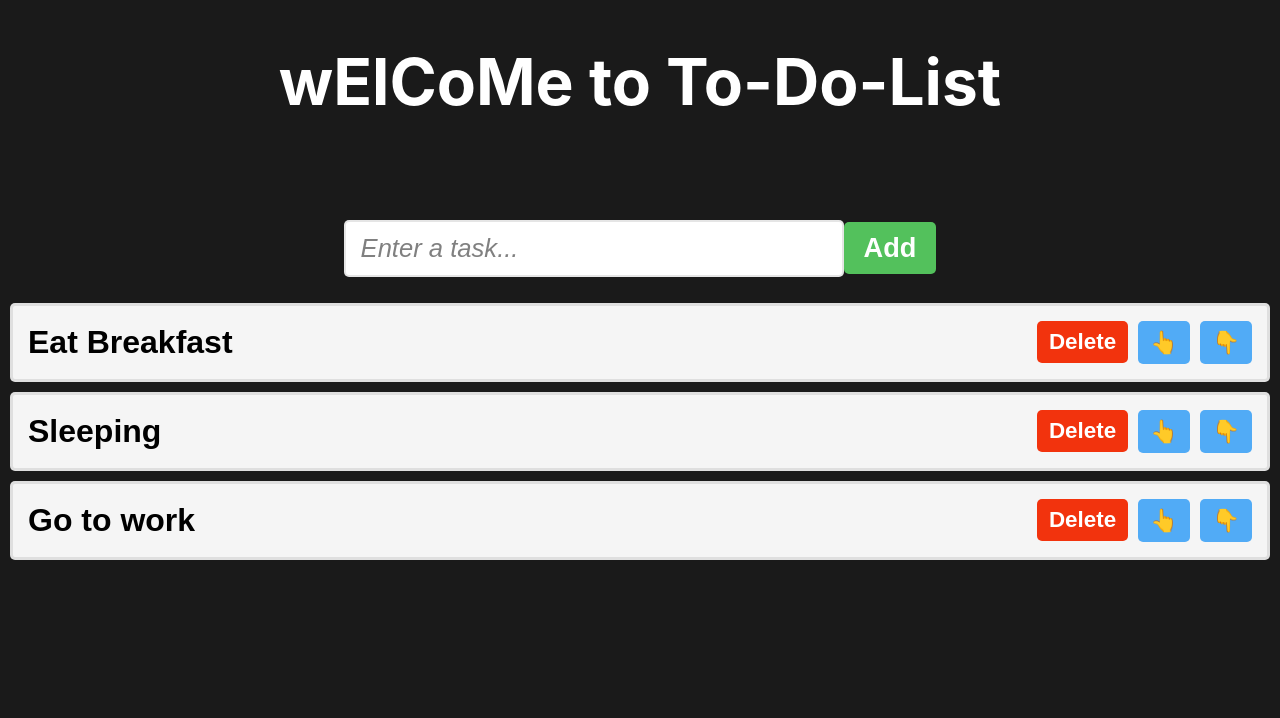
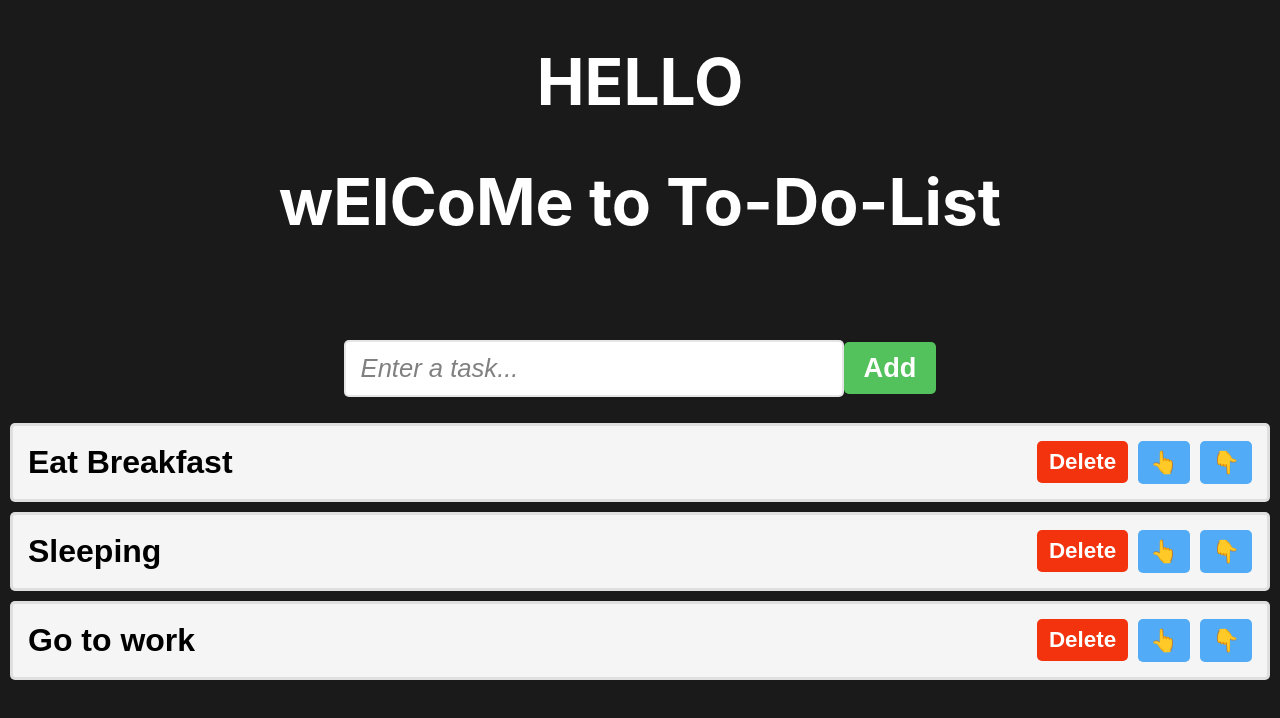
Before and after one commit to ravikumarreddyyb/To-Do-List, a React (Create React App) app: page / in a window 1280 px wide. Shown: the top 718 px of the page. Built offline with nearby package versions, Linux system fonts and the light colour scheme.

Commit message:
second commit

```diff
--- a/package.json
+++ b/package.json
@@ -1,4 +1,5 @@
 {
+  "homepage": "https://ravikumarreddyyb.github.ion/to-do-list",
   "name": "to-do-ist",
   "version": "0.1.0",
   "private": true,
--- a/src/App.js
+++ b/src/App.js
@@ -4,6 +4,7 @@ import ToDoList from './componds/ToDoList';
 function App() {
   return (
     <div>
+      <h1>HELLO</h1>
       <ToDoList />
     </div>
   );
```
